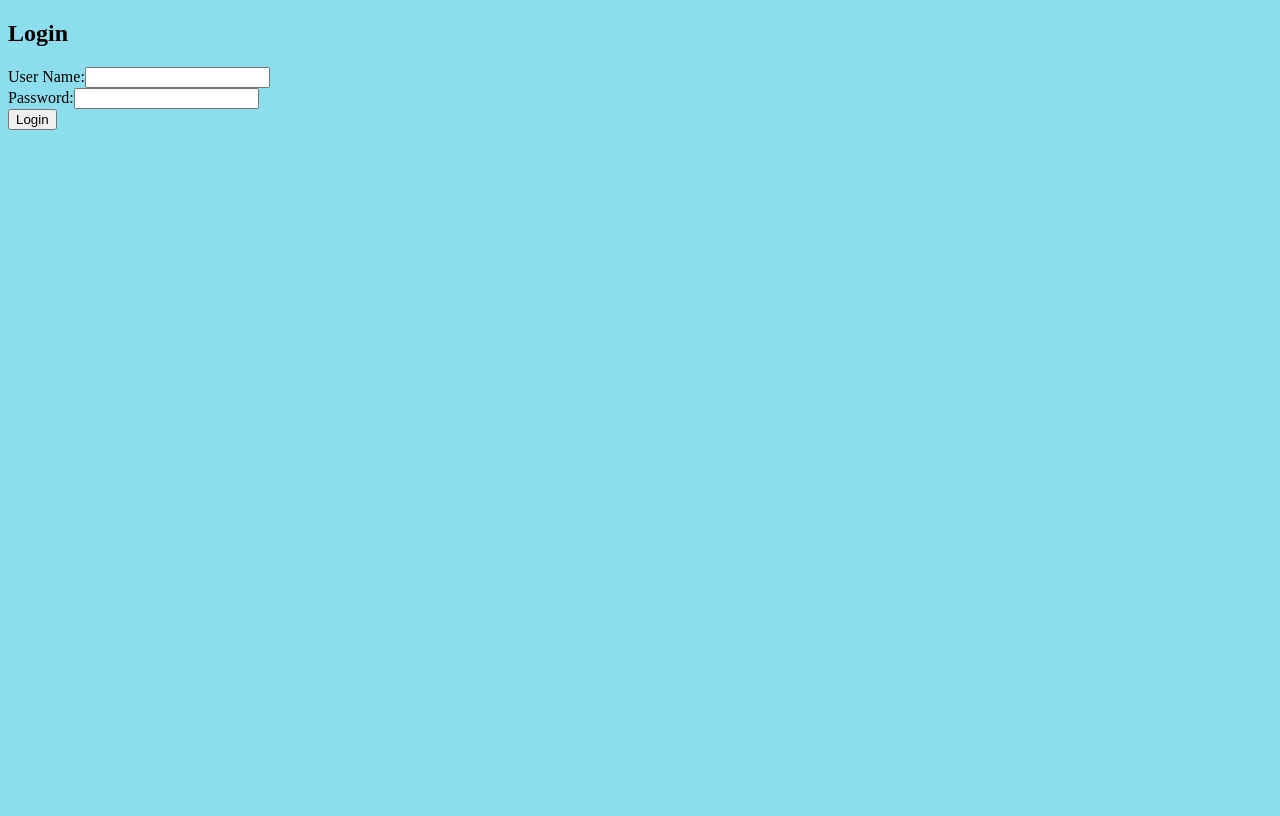
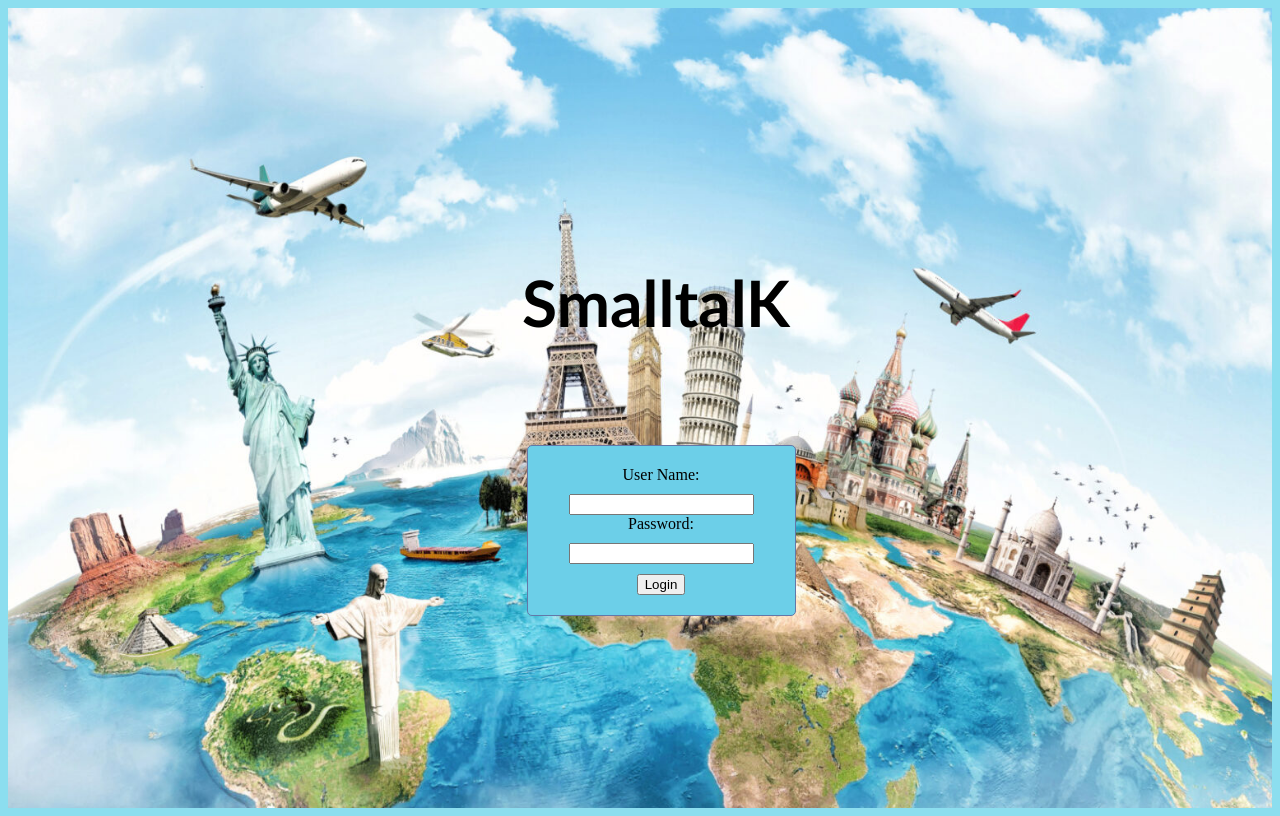
Before and after one commit to NickBilbrey/Final-Project, an Angular app in the folder Small_Talk_Frontend/: page / in a window 1280 px wide. Built offline with nearby package versions, Linux system fonts and the light colour scheme.

Commit message:
Gregorys changes

```diff
--- a/Small_Talk_Frontend/src/app/dictionary/dictionary.component.html
+++ b/Small_Talk_Frontend/src/app/dictionary/dictionary.component.html
@@ -1,3 +1,5 @@
+
+<div class="background-container">
   <h1>Welcome</h1>
 
   <div *ngIf="!showForm">
@@ -5,7 +7,7 @@
       <table>
         <thead>
           <tr>
-          <th>{{ userName }}'s Dictionaries</th>
+            <th>{{ user.userName }}'s Dictionaries</th>
           </tr>
         </thead>
         <tbody>
@@ -28,3 +30,4 @@
   <div *ngIf="showForm">
     <app-new-dictionary>(dictionaryCreated)="onDictionaryCreated($event)"></app-new-dictionary>
   </div>
+</div>
--- a/Small_Talk_Frontend/src/app/login/login.component.css
+++ b/Small_Talk_Frontend/src/app/login/login.component.css
@@ -0,0 +1,42 @@
+
+.center2 {
+    display:flex;
+    flex-direction: column;
+    align-items: center;
+    justify-content: center;
+    height: 100vh;
+    text-align: center;
+  }
+
+  .smalltalk-container {
+    margin-bottom: 20px;
+  }
+
+   .smalltalk {
+    font-size: 64px;
+    font-family:'Trebuchet MS', 'Lucida Sans Unicode', 'Lucida Grande', 'Lucida Sans', Arial, sans-serif ;
+    font-weight: 900;
+    margin-left: 0.5em;
+  }
+
+  .form-container {
+    margin-top: 20px;
+  }
+
+  .login-label {
+    display: block;
+    margin-bottom: 10px;
+  }
+
+  .login-button {
+    margin-top: 10px;
+  }
+
+  .login-form {
+    max-width: 400px;
+    width: 100%;
+    padding: 20px;
+    border: 1px solid #6378a8;
+    border-radius: 5px;
+    background-color: #6ccfe8;
+  }
--- a/Small_Talk_Frontend/src/app/login/login.component.html
+++ b/Small_Talk_Frontend/src/app/login/login.component.html
@@ -1,14 +1,25 @@
-<h2 class="login-h2">Login</h2>
-<div>
-    <form (ngSubmit)="loginUser(userName.value, password.value)" class="login-form">
+
+<div class="background-container">
+
+
+  <div class="center2">
+    <div class="smalltalk-container">
+      <p class="smalltalk">SmalltalK</p>
+    </div>
+
+    <div class="form-container">
+      <form (ngSubmit)="loginUser(userName.value, email.value)" class="login-form">
         <div>
           <label class="login-label" for="userName">User Name:</label>
           <input type="text" id="userName" name="userName" required #userName>
         </div>
         <div>
           <label class="login-label" for="password">Password:</label>
-        <input type="password" id="password" name="password" required #password>
+          <input type="password" id="password" name="password" required #email>
         </div>
         <button type="submit" class="login-button">Login</button>
       </form>
     </div>
+  </div>
+
+</div>
--- a/Small_Talk_Frontend/src/app/user-translate/user-translate.component.css
+++ b/Small_Talk_Frontend/src/app/user-translate/user-translate.component.css
@@ -0,0 +1,43 @@
+h1 {
+    text-align: center;
+  }
+
+table {
+    border-collapse: collapse;
+    width: 100%;
+  }
+
+  th, td {
+    padding: 10px 5px;
+    text-align: center;
+    line-height: 1;
+  }
+
+  thead {
+    font-size: 24px;
+    text-align: center;
+    background-color: #508fbf;
+    font-weight: bold;
+  }
+
+  tbody tr:nth-child(odd) {
+    background-color: #6ecceb;
+  }
+
+
+  th, td {
+    border: 2px solid #000000;
+    white-space: nowrap;
+  }
+
+  .table-container {
+    width: 50%;
+    margin: 20px auto;
+    overflow: visible;
+    border-radius: 10px;
+    box-shadow: 0 2px 8px rgba(0, 0, 0, 0.2);
+  }
+
+  .table-container table {
+    padding-bottom: 50px;
+  }
--- a/Small_Talk_Frontend/src/app/user-translate/user-translate.component.html
+++ b/Small_Talk_Frontend/src/app/user-translate/user-translate.component.html
@@ -1,12 +1,28 @@
+
+<div class="background-container">
+  <h1>HELLO{{ this.currentUserDictionary?.dictionaryName }}</h1>
+
+  <div class="table-container">
+    <table>
+      <thead>
+        <tr>
+          <th>Entries</th>
+          <th>Definitions</th>
+        </tr>
+      </thead>
+      <tbody>
+        <ng-container *ngFor="let entry of currentUserEntries">
+          <tr>
+            <td>{{ entry.userEntry }}</td>
+            <td>{{ entry.translation }}</td>
+          </tr>
+        </ng-container>
+      </tbody>
+    </table>
+  </div>
+
+  <div class ="center">
     <form [formGroup]="translateForm" (ngSubmit)="onSubmit()">
-  <label for="selectedLanguage">Select a language:</label>
-  <select formControlName="selectedLanguage" id="selectedLanguage">
-    <option value="">-- Select a language --</option>
-    <option *ngFor="let language of languages" [value]="language.languageCode">
-      {{ language.name }}
-    </option>
-  </select>
-
       <label for="textToTranslate">Enter text to translate:</label>
       <input type="text" formControlName="textToTranslate" id="textToTranslate">
 
@@ -17,3 +33,7 @@
 
       <button type="submit">Translate</button>
     </form>
+
+  </div>
+
+</div>
--- a/Small_Talk_Frontend/src/styles.css
+++ b/Small_Talk_Frontend/src/styles.css
@@ -4,8 +4,16 @@ html {
 
 .center {
     display: flex;
+    flex-direction: column;
     justify-content: center;
-    align-items: flex-start;
+    align-items: center;
     height: 100vh;
     text-align: center;
   }
+
+  .background-container {
+    background-image: url('images/AroundTheWorld.jpg');
+    background-size: cover;
+    background-position: center;
+    background-repeat: no-repeat;
+  }
```
Also changed, not shown: Small_Talk_Frontend/src/app/dictionary/dictionary.component.css (indentation only), Small_Talk_Frontend/src/images/AroundTheWorld.jpg (added). Lines whose indentation alone changed are shown as unchanged.
